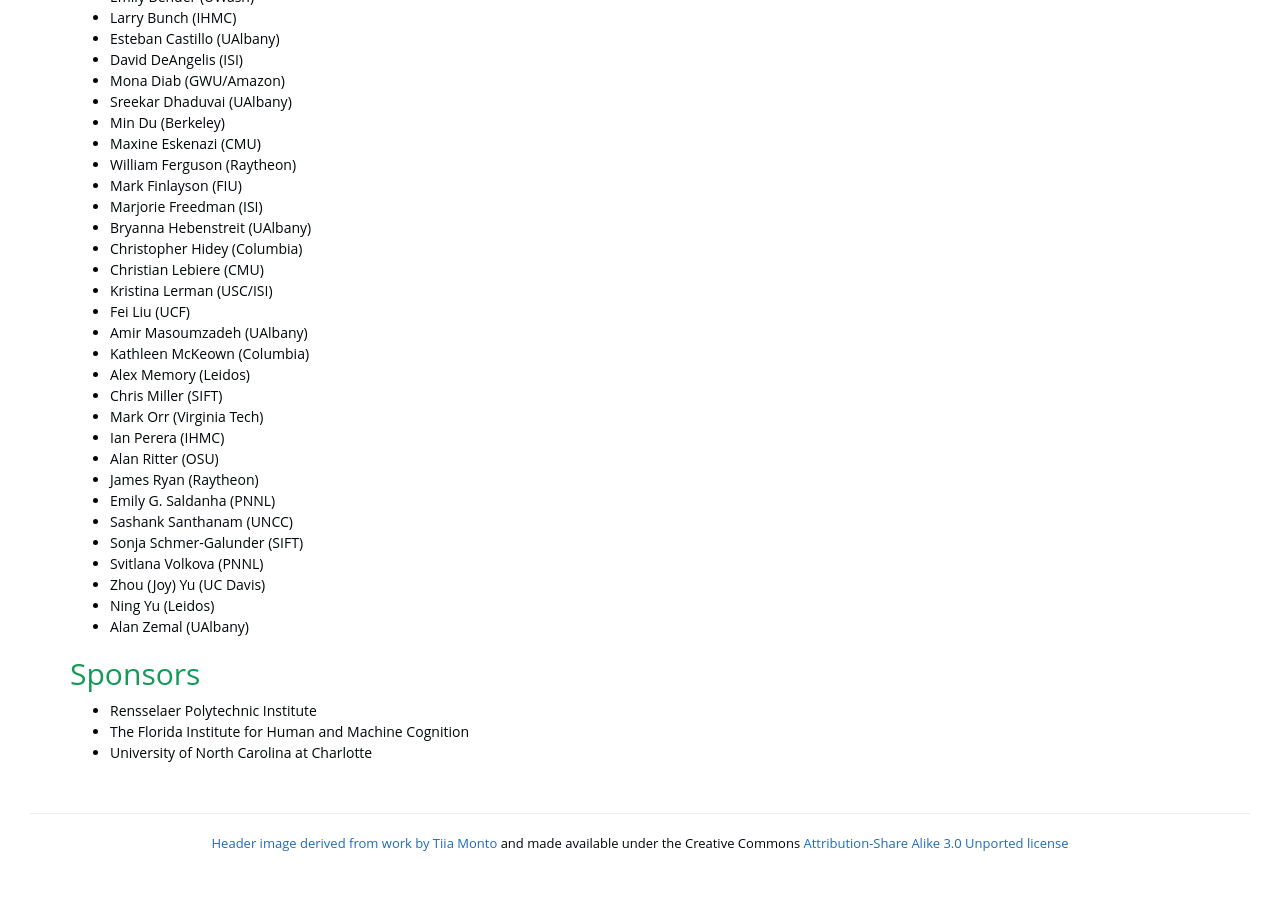
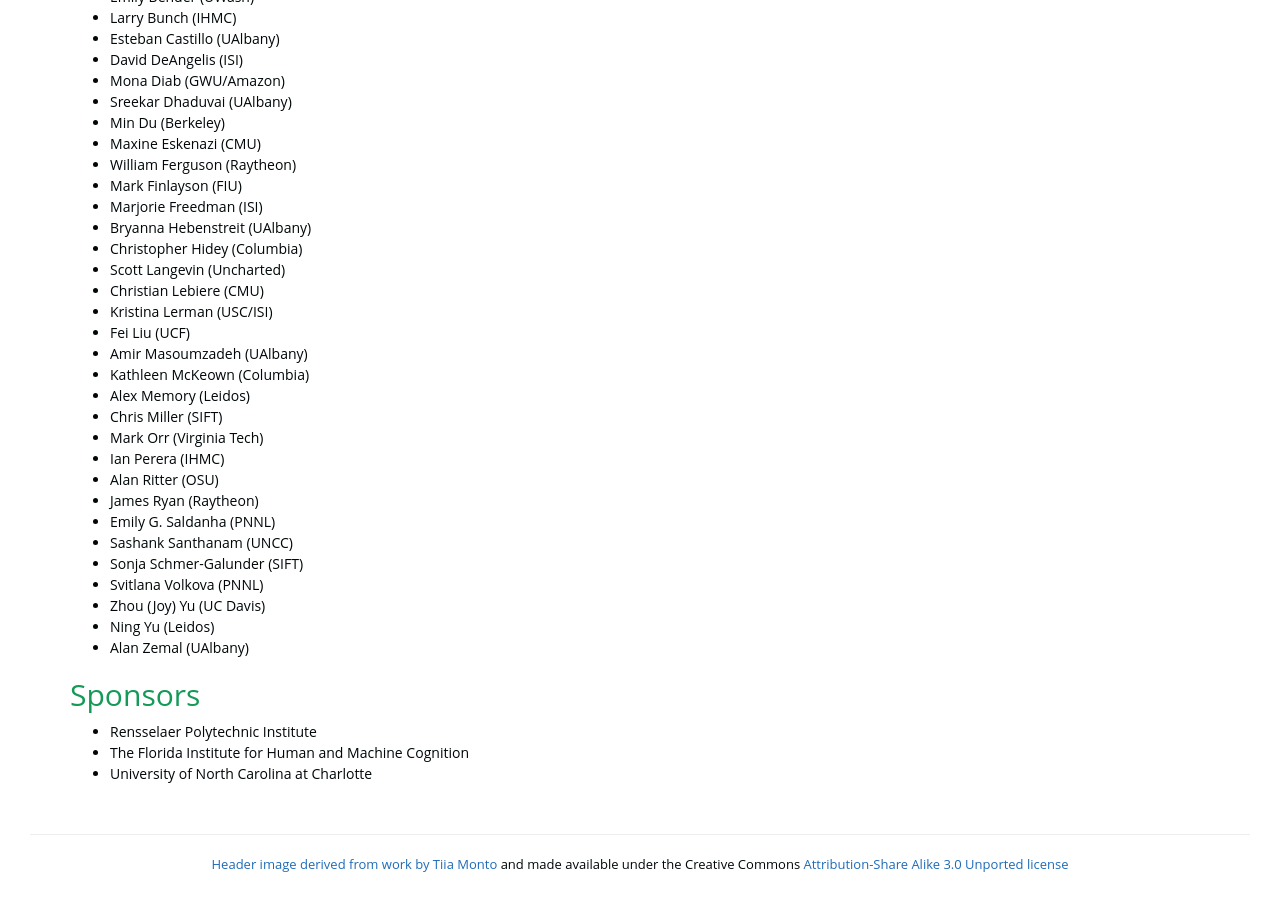
Before and after one commit to social-threats/social-threats.github.io, a Jekyll site: the page built from index.html, in a window 1280 px wide and 900 px high, scrolled down 3063 px. Built offline with Jekyll 4.4.1, drawn with Linux system fonts in a browser that asks for light colours; nearby versions of some CDN libraries.

Commit message:
added a PC member

```diff
--- a/_includes/_STOC_2020/program_committee.html
+++ b/_includes/_STOC_2020/program_committee.html
@@ -19,6 +19,7 @@
         <li>Marjorie Freedman (ISI)
         <li>Bryanna Hebenstreit (UAlbany)
         <li>Christopher Hidey (Columbia)
+        <li>Scott Langevin (Uncharted)
         <li>Christian Lebiere (CMU)
         <li>Kristina Lerman (USC/ISI)
         <li>Fei Liu (UCF)
```
